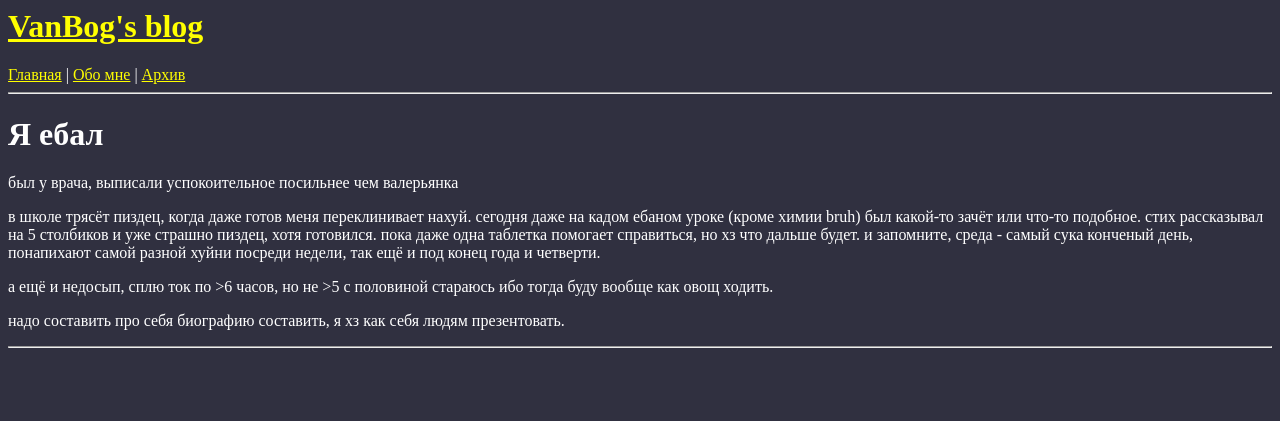
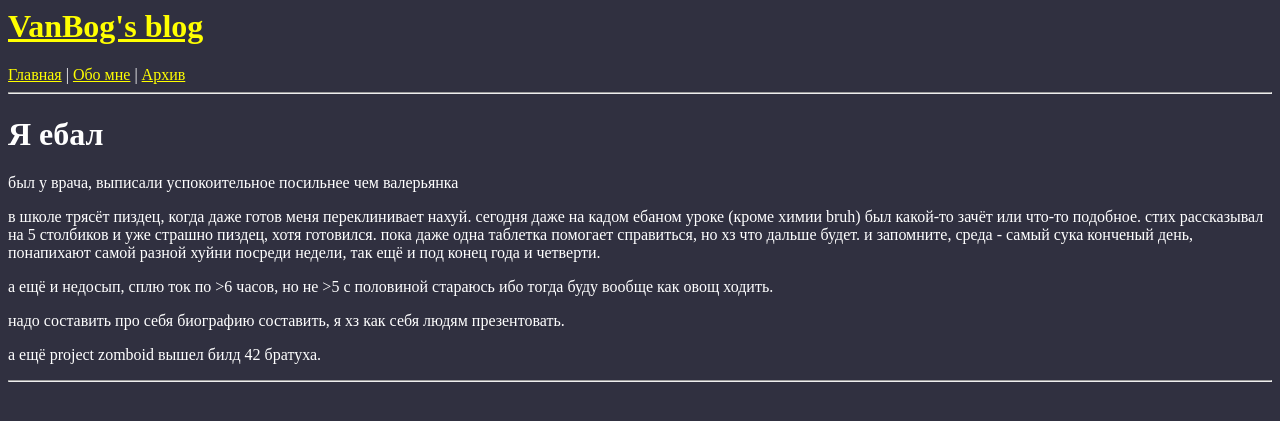
Before and after one commit to VanBog335/blog, a Jekyll site: the page built from _posts/2024-12-18-я ебал.md, in a window 1280 px wide. Shown: the top 421 px of the page. Built offline with Jekyll 4.4.1, drawn with Linux system fonts in a browser that asks for light colours; our own code applies the rules of GitHub Pages for plain Markdown files.

Commit message:
new post

```diff
--- a/_posts/2024-12-18-я ебал.md
+++ b/_posts/2024-12-18-я ебал.md
@@ -5,3 +5,5 @@
 а ещё и недосып, сплю ток по >6 часов, но не >5 с половиной стараюсь ибо тогда буду вообще как овощ ходить.
 
 надо составить про себя биографию составить, я хз как себя людям презентовать.
+
+а ещё project zomboid вышел билд 42 братуха.
```
Also changed, not shown: _posts/2024-12-26-Четверг.md (added, +1 -0 lines).
